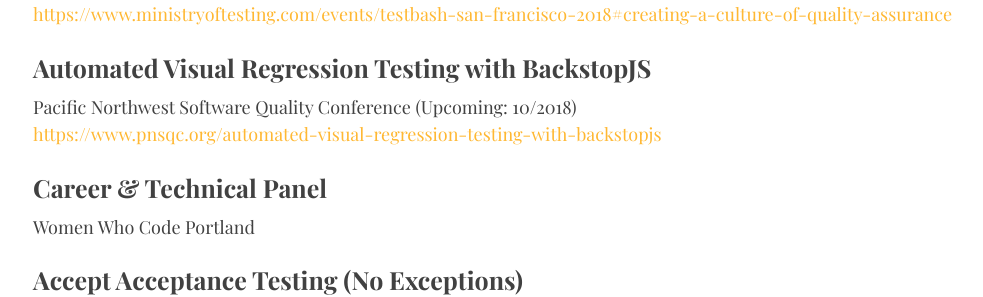
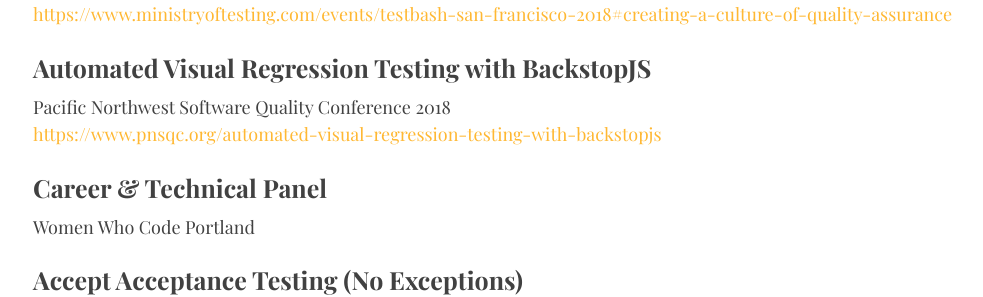
Before and after one commit to angelariggs/angelariggs.github.io, a Jekyll site: the page built from resume.md, in a window 1280 px wide and 900 px high, scrolled down 2154 px. Shown: the part 165-462 px from the top of the window, without its empty margins (125-1108 px from the left). Built offline with Jekyll 4.4.1, drawn with Linux system fonts in a browser that asks for light colours; some web fonts are replaced.

Commit message:
updated line for pnsqc

```diff
--- a/resume.md
+++ b/resume.md
@@ -97,7 +97,7 @@
 	<h3 class="res-h3"><a href="https://www.ministryoftesting.com/events/testbash-san-francisco-2018#creating-a-culture-of-quality-assurance">https://www.ministryoftesting.com/events/testbash-san-francisco-2018#creating-a-culture-of-quality-assurance</a></h3>
 
 	<h2 class="res-h2">Automated Visual Regression Testing with BackstopJS</h2>
-	<h3 class="res-h3">Pacific Northwest Software Quality Conference (Upcoming: 10/2018)</h3>
+	<h3 class="res-h3">Pacific Northwest Software Quality Conference 2018</h3>
 	<h3 class="res-h3"><a href="https://www.pnsqc.org/automated-visual-regression-testing-with-backstopjs">https://www.pnsqc.org/automated-visual-regression-testing-with-backstopjs</a></h3>
 
 	<h2 class="res-h2">Career & Technical Panel</h2>
```
